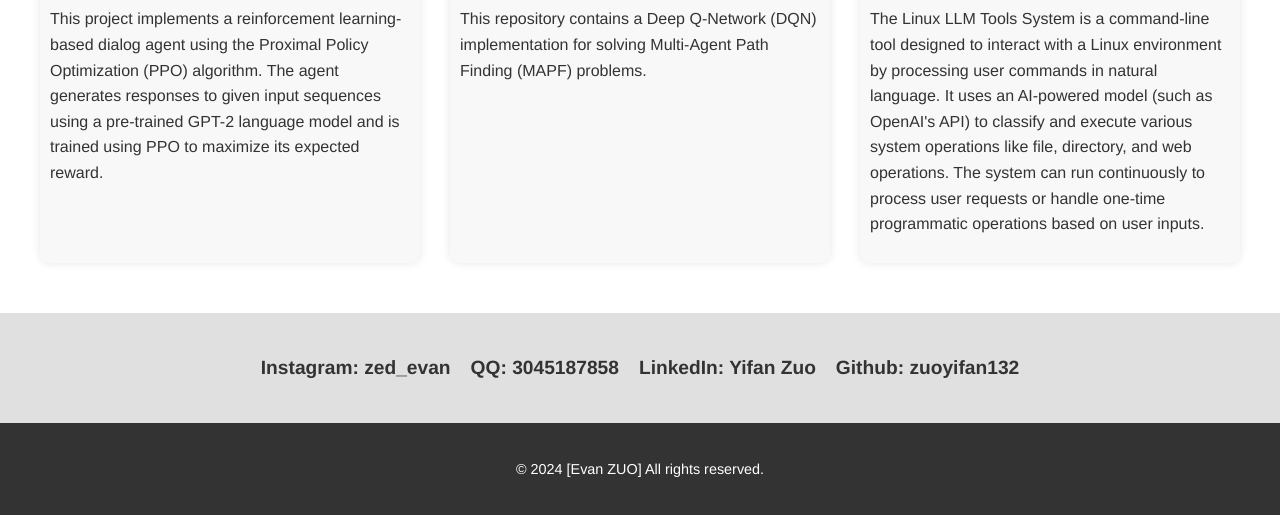
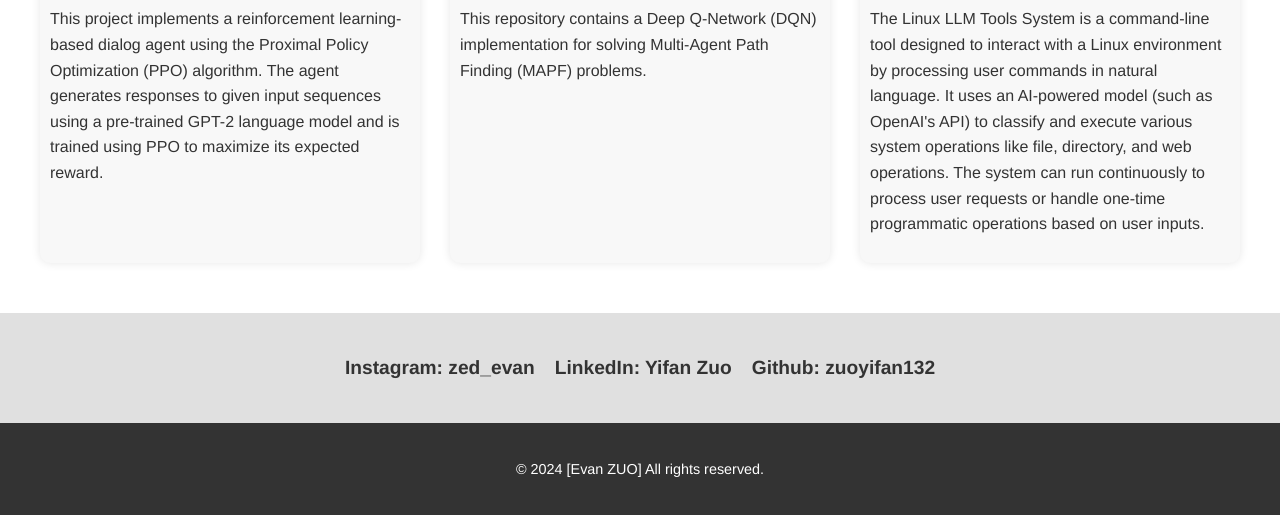
Before and after one commit to zuoyifan132/personal_web, a website with bundled scripts: page index.html in a window 1280 px wide. Shown: the part 2860-3375 px from the top of the page. Built offline with nearby package versions, Linux system fonts and the light colour scheme.

Commit message:
remove QQ info

```diff
--- a/index.html
+++ b/index.html
@@ -109,7 +109,6 @@
         <div class="container">
             <div class="social-info">
                 <p class="social-account">Instagram: zed_evan</p>
-                <p class="social-account">QQ: 3045187858</p> <!-- 添加QQ信息 -->
                 <!-- 确保 LinkedIn 链接格式正确 -->
                 <a href="https://www.linkedin.com/in/yifan-zuo-180294253/" target="_blank" class="social-account">LinkedIn: Yifan Zuo</a>
                 <a href="https://github.com/zuoyifan132" target="_blank" class="social-account">Github: zuoyifan132</a>
```
